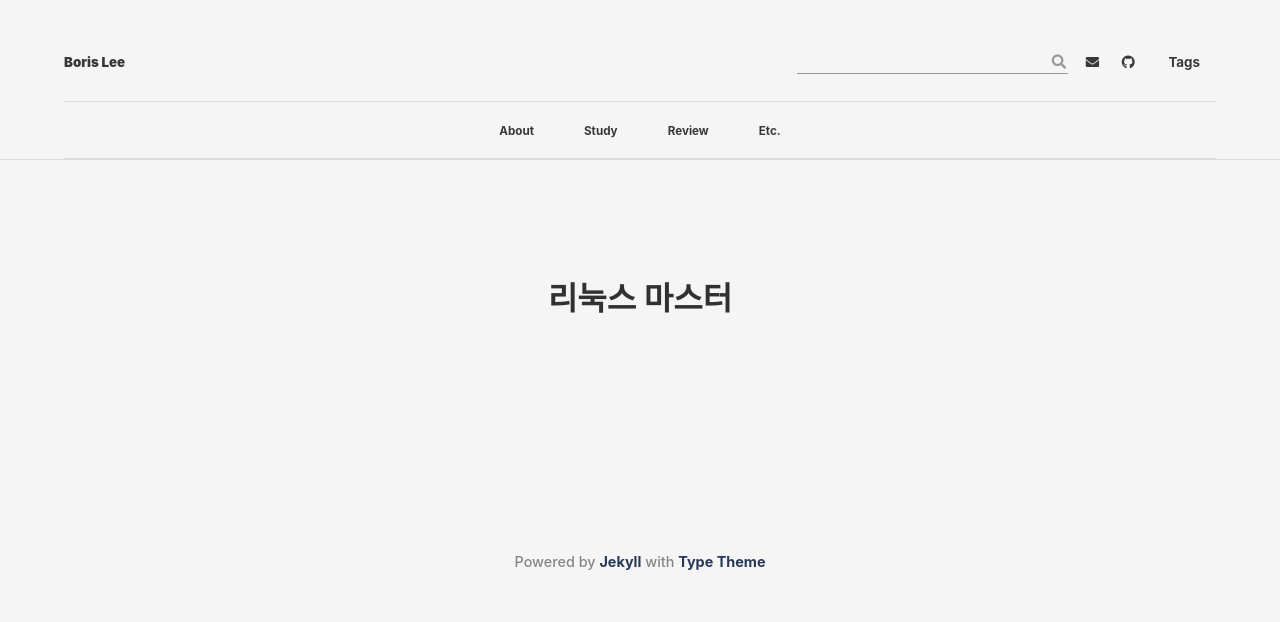
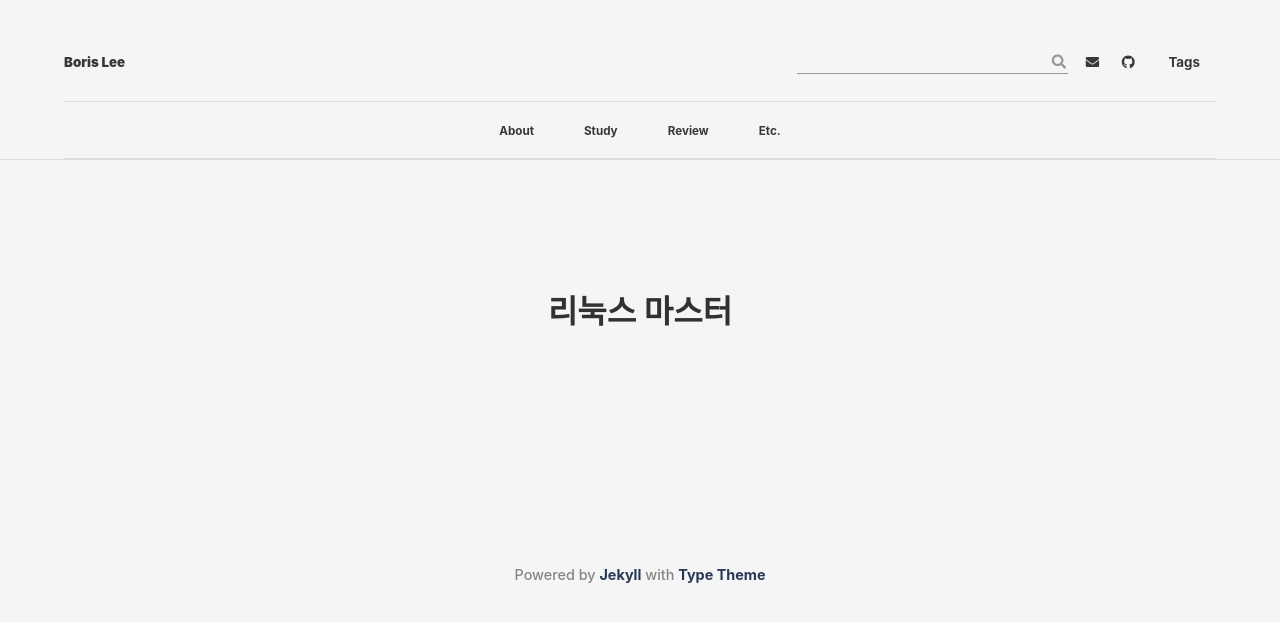
Before and after one commit to borisleevin/borisleevin.github.io, a Jekyll site: the page built from category/LinuxMaster.md, in a window 1280 px wide. Shown: the top 622 px of the page. Built offline with Jekyll 4.4.1, drawn with Linux system fonts in a browser that asks for light colours; nearby versions of some CDN libraries; some web fonts are replaced.

Commit message:
padding fix

```diff
--- a/_sass/layouts/_category.scss
+++ b/_sass/layouts/_category.scss
@@ -1,7 +1,7 @@
 // Post listing
 .category-title {
   clear: left;
-  padding-top: $padding-small * 1.5;
+  padding-top: $padding-small * 1.7;
   text-align: center;
 }
 @media (max-width: 650px) {
```
